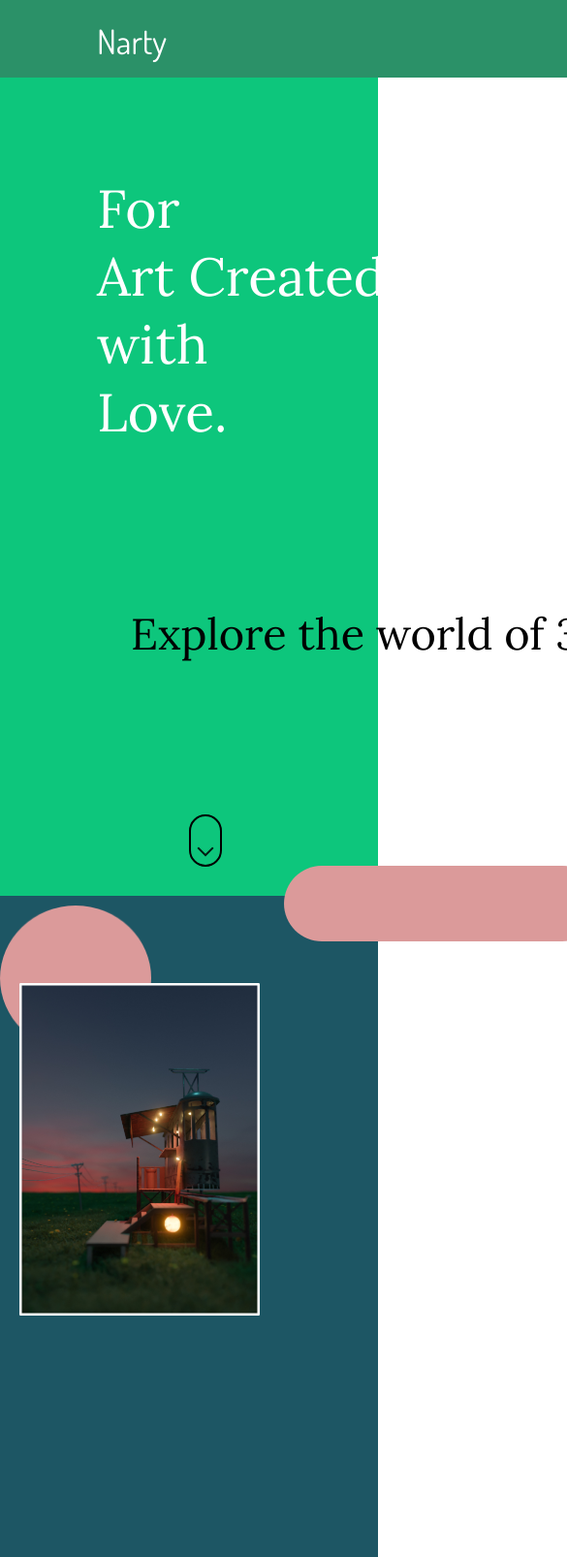
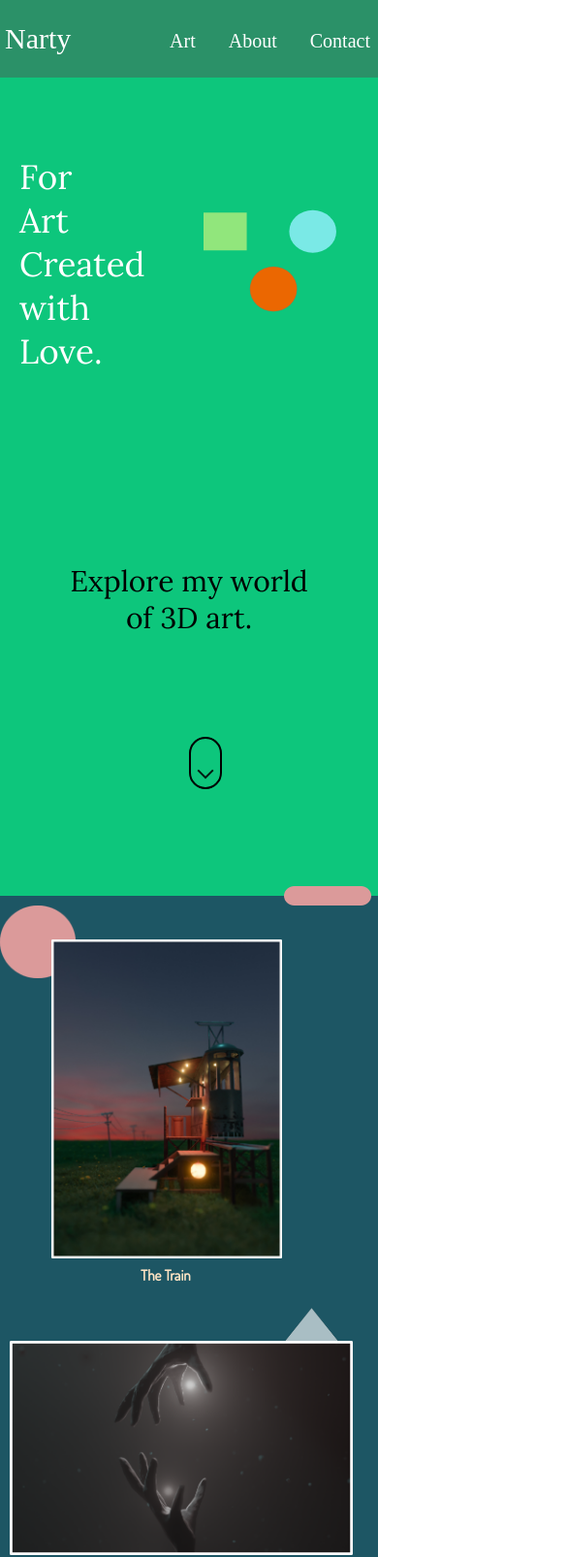
Before and after one commit to ND15/My_Website_V2, a plain HTML site: page template/index.html in a window 390 px wide. Shown: the top 1606 px of the page at 97% size, 585 px wide, since content can reach past the window. Drawn offline with Linux system fonts and the light colour scheme; a web font is replaced by a local one.

Commit message:
Added more features
Made the website a little responsive.

```diff
--- a/static/css/styles.css
+++ b/static/css/styles.css
@@ -1,5 +1,5 @@
 @import url('https://fonts.googleapis.com/css2?family=Lora&display=swap');
-
+@import url('https://fonts.googleapis.com/css2?family=Xanh+Mono&display=swap');
 body
 {
     margin: 0;
@@ -15,53 +15,45 @@ a
 {
     text-decoration: none;
 }
+.nav-bar
+{
+    width: 100%;
+    display: flex;
+    align-items: center;
+}
 
 .trademark
 {
-    position: absolute;
-    font-size: 35px;
-    font-family: 'Dosis', sans-serif;
+    text-decoration: none;
+    font-size: 30px;
+    flex: 1;
     color: white;
-    width: 230px;
-    padding-top: 20px;
-    height: 40px;
-    margin-left: 100px;
+    margin-left: 30px;
 }
-.My-Works
+nav
 {
-    position: absolute;
-    padding-top: 20px;
-    font-size: 30px;
-    font-family: 'Dosis', sans-serif;
-    color: #fff;
-    width: 40px;
-    height: 40px;
-    margin-left: 903px;
+    flex: 1;
+    text-align: right;
+}
+nav ul li
+{
+    list-style: none;
+    display: inline-block;
+    margin-right: 30px;
 }
 
-.about
+nav ul li a
 {
-    position: absolute;
-    padding-top: 20px;
-    font-size: 30px;
-    font-family: 'Dosis', sans-serif;
-    color: #fff;
-    width: 40px;
-    height: 40px;
-    margin-left: 1022px;
+    text-decoration: none;
+    color: white;
+    font-size: 20px;
 }
 
-.contact
+nav ul li a:hover
 {
-    position: absolute;
-    padding-top: 20px;
-    font-size: 30px;
-    font-family: 'Dosis', sans-serif;
-    color: #fff;
-    width: 40px;
-    height: 40px;
-    margin-left: 1170px;
+    color: black;
 }
+
 
 .nav-bar
 {
@@ -81,6 +73,7 @@ a
 {
     height: 100%;
     width: 100%;
+    display: flex;
     background-color: #1D5664;
 }
 
@@ -209,10 +202,11 @@ a
 .hotel
 {
     position: absolute;
-    width: 248px;
-    height: 343px;
+    width: 330px;
+    height: 458px;
     left: 5%;
     padding-top: 90px;
+    object-fit: contain;
 }
 
 .triangle
@@ -220,7 +214,7 @@ a
     position: absolute;
     width: 165px;
     height: 103px;
-    padding-top: 296px;
+    padding-top: 106px;
     left: 1320px;
 }
 
@@ -230,5 +224,107 @@ a
     width: 507px;
     height: 317px;
     left: 871px;
-    padding-top: 350px;
+    padding-top: 170px;
+    object-fit: contain;
 }
+
+.image-one-description
+{
+    font-family: 'Lora', sans-serif;
+    position: absolute;
+    font-size: 30px;
+    color: bisque;
+    display: flex;
+    left: 175px;
+    padding-top: 530px;
+}
+
+@media only screen and (max-width:700px)
+{
+    .nav-bar
+{
+    height: 80px;
+    width: 100%;
+    background-color: #2B9168;
+}
+    .trademark
+    {
+        margin-left: 5px;
+    }
+    nav ul
+    {
+        width: 100%;
+        position: absolute;
+        top: 15px;
+        right: 0;
+        left: -18px;
+    }
+    .description
+    {
+        font-size: 35px;
+        margin-left:20px;
+        width: 100px;
+        height: 80px;
+    }
+    .explore
+    {
+        padding-top: 500px;
+        font-size: 30px;
+        width: 250px;
+    }
+    .shapes
+    {
+        width: 35%;
+        margin-top: 20px;
+        margin-left: 210px;
+    }
+    .scroll-down
+    {
+        bottom: 30px;
+        left: 50%;
+    }
+    .page-one
+    {
+        height:100%;
+        width:100%;
+    }
+    .shape-bar
+    {
+        width: 90px;
+        height: 20px;
+        bottom: -90px;
+    }
+    .circle
+    {
+        width:78px;
+        height: 75px;
+    }
+    .hotel
+    {
+        width: 265px;
+        height: 329px;
+        padding-top: 45px;
+        padding-left: 20px;
+    }
+    .image-one-description
+    {
+        font-size: 15px;
+        font-family: 'Dosis', sans-serif;
+        padding-top: 370px;
+        left:145px;
+    }
+    .hand
+    {
+        left:10px;
+        width: 354px;
+        height: 259px;
+        padding-top: 440px;
+    }
+    .triangle
+    {
+        width: 83px;
+        height: 52px;
+        left:280px;
+        padding-top: 425px;
+    }
+}
--- a/template/index.html
+++ b/template/index.html
@@ -6,13 +6,18 @@
         <link rel="preconnect" href="https://fonts.gstatic.com">
         <link href="https://fonts.googleapis.com/css2?family=Dosis&display=swap" rel="stylesheet">
         <link rel="stylesheet" href="../static/css/styles.css">
+        <meta name="viewport" content="width=device-width, initial-scale=1.0"></meta>
     </head>
     <body>
         <div class="nav-bar">
             <a href = "#" class="trademark" >Narty</a>
-            <a href = "#" class="My-Works">Art</a>
-            <a href = "#" class="About">About</a>
-            <a href = "#" class="Contact">Contact</a>
+            <nav>
+                <ul>
+                    <li><a href = "#" class="My-Works">Art</a></li>
+                    <li><a href = "#" class="About">About</a></li>
+                    <li><a href = "#" class="Contact">Contact</a></li>
+                </ul>
+            </nav>
         </div>
         <section class="content">
             <div class="page-one">
@@ -23,7 +28,7 @@
                     <br> Love.
                 </p>
                 <p class="explore">
-                    Explore the world of  3D art.
+                    Explore my world of  3D art.
                 </p>
                 <a href="#arts">
                     <div class="scroll-down"></div>
@@ -35,6 +40,7 @@
                 <div class="image-one">
                     <img src="../static/Circle.png" alt="circleimg" class="circle">
                     <img src="../static/Hotel02 (1).png" alt="Hotelimg" class="hotel">
+                    <h2 class="image-one-description">The Train</h2>
                 </div>
                 <div class="image-two">
                     <img src="../static/image-traingle.png" alt="image-traingle" class="triangle">
```
